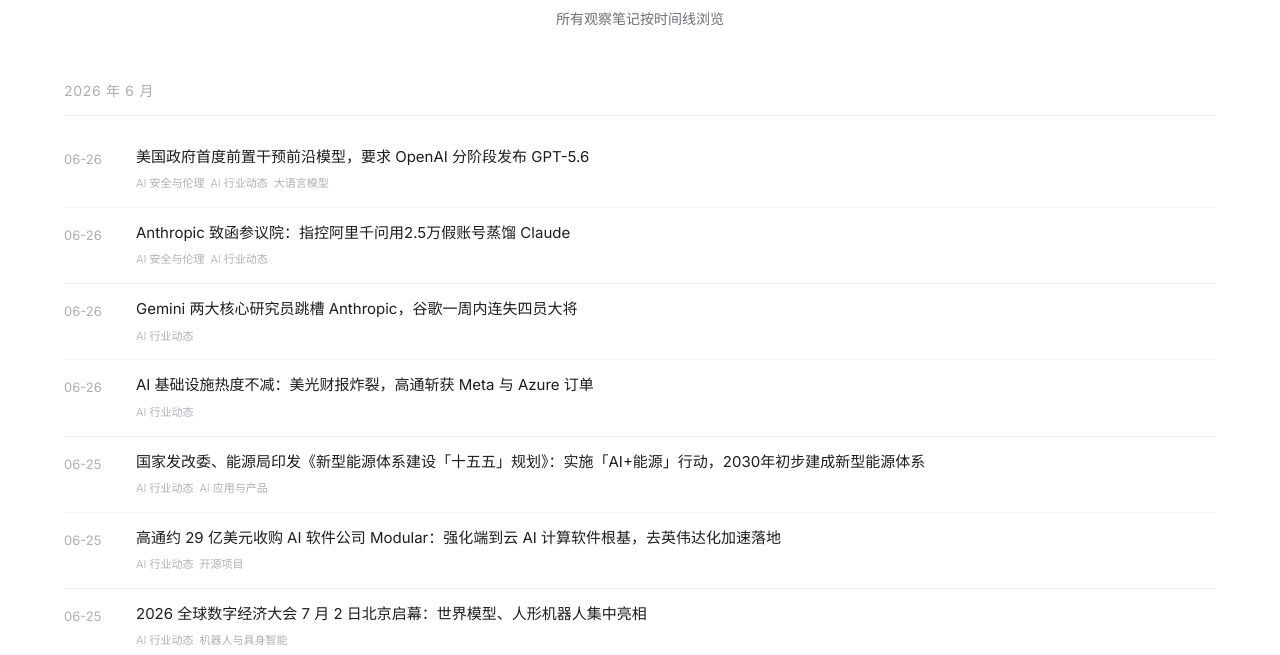
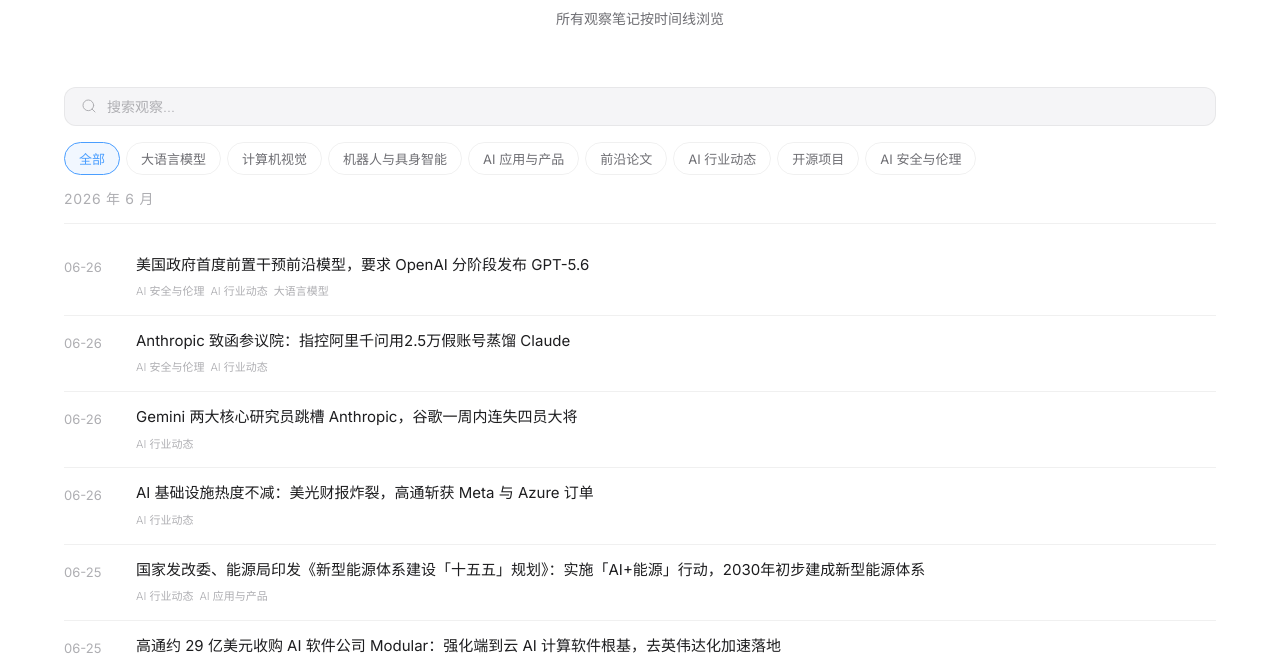
Before and after one commit to cheng-jun-hao/-Gradient-Frontier, a website built with Vite: page archive.html in a window 1280 px wide. Shown: the part 146-801 px from the top of the page. Built offline with nearby package versions, Linux system fonts and the light colour scheme.

Commit message:
fix: 归档页添加搜索和筛选功能，修复modal标签样式缺失

```diff
--- a/archive.html
+++ b/archive.html
@@ -18,6 +18,8 @@
       <h1 class="archive-header__title">归档</h1>
       <p class="archive-header__desc">所有观察笔记按时间线浏览</p>
     </div>
+    <div id="archive-search-bar" class="search-bar"></div>
+    <div id="archive-filter-bar" class="filter-bar"></div>
     <div id="archive-list" class="archive-list"></div>
   </main>
 
--- a/src/archive-main.js
+++ b/src/archive-main.js
@@ -1,19 +1,62 @@
 import './styles/main.css'
 import './styles/nav.css'
 import './styles/archive.css'
+import './styles/cards.css'
 
 import { initNav } from './components/nav.js'
 import { initModal } from './components/modal.js'
 import { renderArchive } from './components/archive.js'
+import { initSearch } from './components/search.js'
+import { initFilter } from './components/filter.js'
 import { observeFadeIns } from './utils/animations.js'
+import { sortByDateDesc } from './utils/helpers.js'
 import newsData from './data/news.json'
+
+const { categories, news } = newsData
+const sortedNews = sortByDateDesc(news)
+
+let currentCategory = 'all'
+let currentSearch = ''
+
+function getFilteredNews() {
+  return sortedNews.filter((item) => {
+    if (currentCategory !== 'all') {
+      const categoryObj = categories.find((c) => c.id === currentCategory)
+      if (categoryObj && !item.tags.includes(categoryObj.name)) {
+        return false
+      }
+    }
+    if (currentSearch) {
+      const query = currentSearch.toLowerCase()
+      const matchTitle = item.title.toLowerCase().includes(query)
+      const matchSummary = item.summary.toLowerCase().includes(query)
+      const matchTags = item.tags.some((t) => t.toLowerCase().includes(query))
+      if (!matchTitle && !matchSummary && !matchTags) return false
+    }
+    return true
+  })
+}
+
+function updateArchive() {
+  const filtered = getFilteredNews()
+  const list = document.getElementById('archive-list')
+  renderArchive(filtered, list)
+}
 
 document.addEventListener('DOMContentLoaded', () => {
   initNav()
   initModal()
 
-  const list = document.getElementById('archive-list')
-  renderArchive(newsData.news, list)
+  initSearch(document.getElementById('archive-search-bar'), (query) => {
+    currentSearch = query
+    updateArchive()
+  })
 
+  initFilter(document.getElementById('archive-filter-bar'), categories, (catId) => {
+    currentCategory = catId
+    updateArchive()
+  })
+
+  updateArchive()
   observeFadeIns()
 })
```
